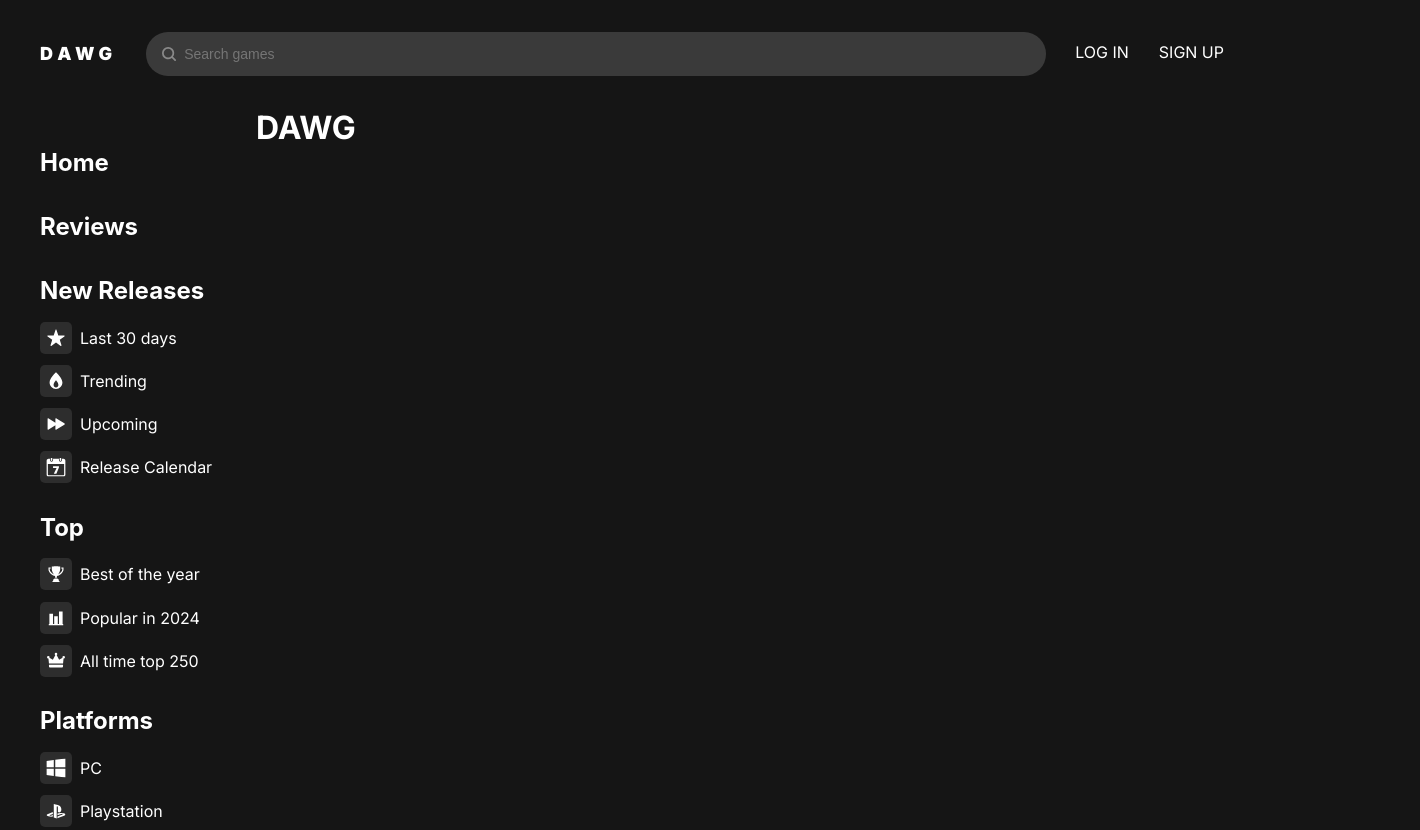
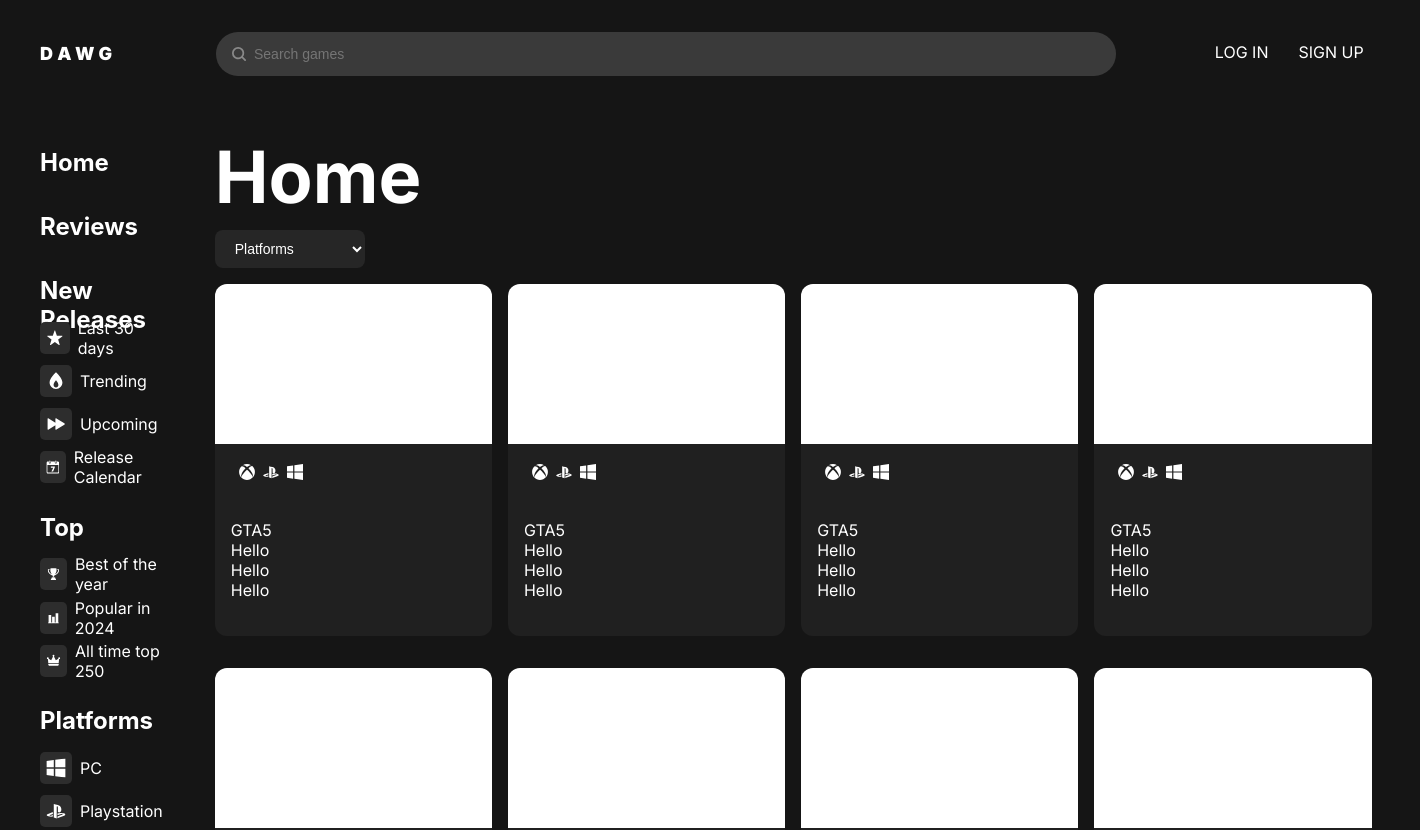
Before and after one commit to qarq90/project_dawg, a Next.js app: page / in a window 1280 px wide. Shown: the top 830 px of the page, 1420 px wide, since content can reach past the window. Built offline with nearby package versions, Linux system fonts and the light colour scheme.

Commit message:
Games Grid

```diff
--- a/src/app/page.js
+++ b/src/app/page.js
@@ -1,5 +1,56 @@
+import styledGlobal from "@/styles/pages/global.module.css";
+import {Card} from "@/components/ui/Card";
+import {WindowsIcon} from "../../public/icon/WindowsIcon";
+import {PlaystationIcon} from "../../public/icon/PlaystationIcon";
+import {XBoxIcon} from "../../public/icon/XBoxIcon";
+
 export default function Home() {
+
+    const platforms = [
+        <XBoxIcon key="1"/>,
+        <PlaystationIcon key="2"/>,
+        <WindowsIcon key="3"/>,
+    ];
+
     return (
-        <h1>DAWG</h1>
+        <div className={styledGlobal.container}>
+            <h1>Home</h1>
+            <div className={styledGlobal.dropdownContainer}>
+                <select>
+                    <option value="" disabled selected>Platforms</option>
+                    <option value="">PC</option>
+                    <option value="">Playstation</option>
+                    <option value="">XBox</option>
+                    <option value="">Android</option>
+                    <option value="">IOS</option>
+                    <option value="">MAC</option>
+                    <option value="">Nintendo</option>
+                    <option value="">Linux</option>
+                </select>
+            </div>
+            <div className={styledGlobal.gamesGrid}>
+                <div className={styledGlobal.gamesColumn}>
+                    <Card gameName={"GTA5"} platforms={platforms}/>
+                    <Card gameName={"GTA5"} platforms={platforms}/>
+                    <Card gameName={"GTA5"} platforms={platforms}/>
+                </div>
+                <div className={styledGlobal.gamesColumn}>
+                    <Card gameName={"GTA5"} platforms={platforms}/>
+                    <Card gameName={"GTA5"} platforms={platforms}/>
+                    <Card gameName={"GTA5"} platforms={platforms}/>
+                </div>
+                <div className={styledGlobal.gamesColumn}>
+                    <Card gameName={"GTA5"} platforms={platforms}/>
+                    <Card gameName={"GTA5"} platforms={platforms}/>
+                    <Card gameName={"GTA5"} platforms={platforms}/>
+                </div>
+                <div className={styledGlobal.gamesColumn}>
+                    <Card gameName={"GTA5"} platforms={platforms}/>
+                    <Card gameName={"GTA5"} platforms={platforms}/>
+                    <Card gameName={"GTA5"} platforms={platforms}/>
+                </div>
+            </div>
+
+        </div>
     );
 }
--- /dev/null
+++ b/src/components/ui/Card.jsx
@@ -0,0 +1,46 @@
+'use client'
+
+import styledCard from "@/styles/ui/card.module.css"
+import {useState} from "react";
+
+export const Card = (props) => {
+
+    const [fullCard, setFullCard] = useState(false)
+
+    return (
+        <div
+            className={styledCard.card}
+            onMouseEnter={() => setFullCard(true)}
+            onMouseLeave={() => setFullCard(false)}
+        >
+            <div className={styledCard.cardVid}>
+                {/*  Game Video Goes Here  */}
+            </div>
+            <div className={styledCard.cardBottom}>
+                <div className={styledCard.cardIconContainer}>
+                    {props.platforms.map((platform, index) => (
+                        <div key={index}>
+                            {platform}
+                        </div>
+                    ))}
+                </div>
+                <div className={styledCard.cardText}>
+                    <p>{props.gameName}</p>
+                    <p>Hello</p>
+                    <p>Hello</p>
+                    <p>Hello</p>
+                </div>
+                {
+                    fullCard ?
+                        <>
+                            <div className={styledCard.hoveredCard}>
+                                <p>Hello</p>
+                                <p>Hello</p>
+                                <p>Hello</p>
+                            </div>
+                        </> : <></>
+                }
+            </div>
+        </div>
+    )
+}
--- a/src/styles/pages/global.module.css
+++ b/src/styles/pages/global.module.css
@@ -8,3 +8,38 @@
     line-height: 74px;
     font-weight: 700;
 }
+
+.dropdownContainer {
+    margin-top: 1rem;
+}
+
+.dropdownContainer > select {
+    border: none;
+    outline: none;
+    width: auto;
+    min-width: 150px;
+    padding: 10px 16px;
+    background-color: var(--comp-bg-b);
+    border-radius: 8px;
+    font-size: 14px;
+    color: var(--main-color);
+}
+
+.dropdownContainer > select:hover {
+    cursor: pointer;
+}
+
+.dropdownContainer > select > option:hover {
+    cursor: pointer;
+}
+
+.gamesGrid {
+    display: grid;
+    grid-template-columns: repeat(4, 1fr);
+    grid-template-rows: repeat(3, auto);
+}
+
+.gamesColumn {
+    display: flex;
+    flex-direction: column;
+}
--- /dev/null
+++ b/src/styles/ui/card.module.css
@@ -0,0 +1,52 @@
+.card {
+    margin: 1rem 1rem 1rem 0;
+    width: 17.328rem;
+    height: 22rem;
+    cursor: pointer;
+    background-color: var(--comp-bg-a);
+    border-radius: 12px;
+    transition: 0.25s all linear;
+}
+
+.card:hover {
+    z-index: 100000;
+    height: 27rem;
+    scale: 1.01;
+}
+
+.cardVid {
+    border-top-left-radius: 12px;
+    border-top-right-radius: 12px;
+    width: auto;
+    height: 10rem;
+    background-color: white;
+}
+
+.cardBottom {
+
+}
+
+.cardIconContainer {
+    padding: 1rem;
+    display: flex;
+    align-items: center;
+}
+
+.cardIconContainer > div > svg {
+    padding-left: 0.5rem;
+    width: 1.5rem;
+    object-fit: cover;
+    height: 1.5rem;
+}
+
+.cardText {
+    padding: 1rem;
+    display: flex;
+    flex-direction: column;
+}
+
+.hoveredCard {
+    display: flex;
+    flex-direction: column;
+    padding: 1rem;
+}
--- a/src/styles/ui/sidebar.module.css
+++ b/src/styles/ui/sidebar.module.css
@@ -3,7 +3,7 @@
     padding-top: 40px;
     padding-inline: 40px 20px;
     width: fit-content;
-    height: auto;
+    height: fit-content;
     display: flex;
     flex-direction: column;
     justify-content: space-between;
```
Also changed, not shown: src/app/auth/login/page.jsx (+29 -10 lines), src/app/auth/signup/page.jsx (+35 -8 lines).
